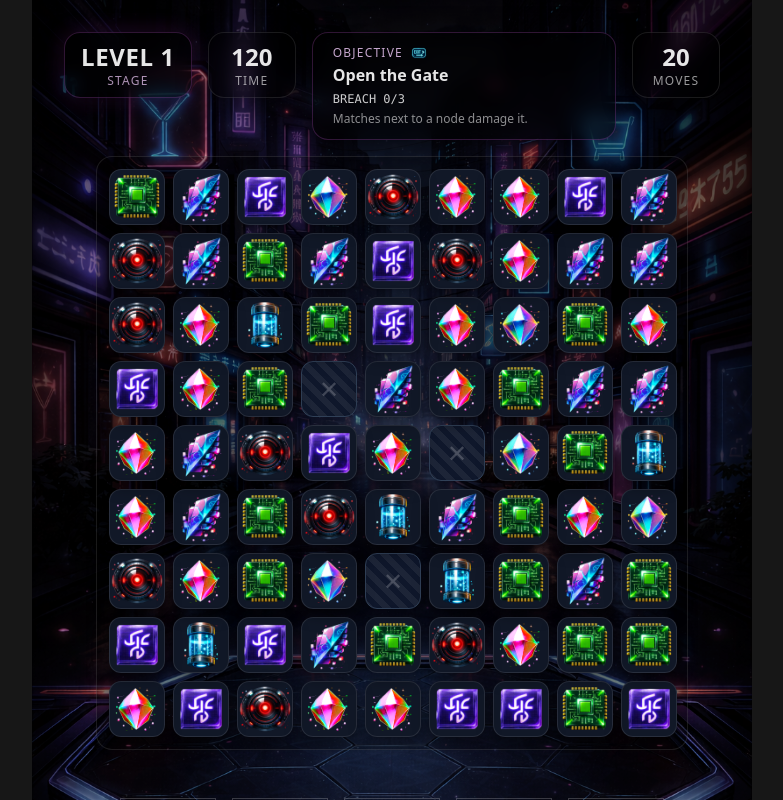
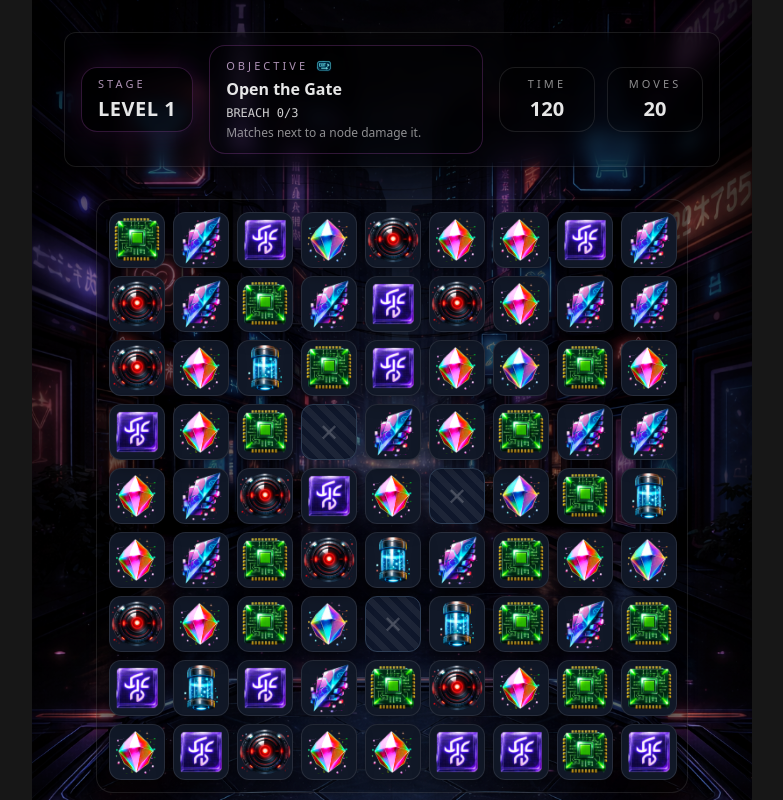
Before and after one commit to jan-ninh/match3-frontend, a React (Vite) app: page /game-map/play-game in a window 1280 px wide. Shown: the top 800 px of the page, without its empty margins (248-1031 px from the left). Built offline with nearby package versions, Linux system fonts and the light colour scheme; no server answers.

Commit message:
2nd version

```diff
--- a/src/features/playground/ui/GameContainer.tsx
+++ b/src/features/playground/ui/GameContainer.tsx
@@ -227,41 +227,53 @@ export default function GameContainer({ initialLevelId = 1 }: Props) {
   return (
     <div className="w-full">
       {eventLogPortal}
-      <div className="mb-4 flex items-start justify-between gap-4">
+      <div
+        data-ui="hud-bar"
+        className="mb-8 grid grid-cols-1 gap-3 rounded-xl border border-white/10 bg-black/40 backdrop-blur px-4 py-3 shadow-[0_16px_48px_rgba(0,0,0,0.55)] md:grid-cols-[auto_1fr_auto] md:items-center md:gap-4"
+      >
+        {/* LEFT: Level badge  */}
         <div
           data-ui="level-badge"
-          className="min-w-[112px] text-center rounded-2xl border border-fuchsia-400/20 bg-black/45 backdrop-blur px-4 py-2 shadow-[0_10px_30px_rgba(0,0,0,0.45),0_0_24px_rgba(217,70,239,0.16)]"
+          className="justify-self-start rounded-2xl border border-fuchsia-400/20 bg-black/45 px-4 py-2 shadow-[0_10px_30px_rgba(0,0,0,0.45),0_0_28px_rgba(217,70,239,0.16)]"
         >
-          <div className="text-2xl font-semibold text-white/90 tabular-nums tracking-wide">LEVEL {state.levelId}</div>
-          <div className="text-xs tracking-widest text-fuchsia-200/70 uppercase">Stage</div>
-        </div>
-        <div className="min-w-[88px] text-center rounded-2xl border border-white/10 bg-black/45 backdrop-blur px-4 py-2 shadow-[0_10px_30px_rgba(0,0,0,0.45)]">
-          <div className="text-2xl font-semibold text-white/90 tabular-nums">120</div>
-          <div className="text-xs tracking-widest text-white/60 uppercase">Time</div>
+          <div className="text-[11px] tracking-[0.28em] text-fuchsia-200/70 uppercase">Stage</div>
+          <div className="mt-0.5 text-xl font-semibold text-white/90 tabular-nums tracking-wide">LEVEL {state.levelId}</div>
         </div>
 
-        <div className="flex-1 rounded-2xl border border-fuchsia-400/20 bg-black/55 backdrop-blur px-5 py-3 shadow-[0_10px_30px_rgba(0,0,0,0.50)]">
-          <div className="text-xs tracking-widest text-fuchsia-200/80 uppercase flex items-center gap-2">
+        {/* CENTER: Objective (single calm panel) */}
+        <div data-ui="objective-panel" className="rounded-2xl border border-fuchsia-400/20 bg-black/35 px-4 py-3 shadow-[0_10px_30px_rgba(0,0,0,0.40)]">
+          <div className="flex items-center gap-2 text-[11px] tracking-[0.28em] text-fuchsia-200/70 uppercase">
             <span>Objective</span>
             <img src={signExitUrl} alt="" className="w-4 h-4 opacity-80" />
           </div>
-          <div className="mt-0.5 text-base font-semibold text-white/90">{state.gateOpen ? 'Gate opened' : 'Open the Gate'}</div>
-          <div data-ui="objective-meta" className="mt-1 flex flex-wrap items-center gap-x-4 gap-y-1 text-xs text-white/70">
+
+          <div className="mt-0.5 flex flex-wrap items-baseline gap-x-3 gap-y-1">
+            <div className="text-base font-semibold text-white/90">{state.gateOpen ? 'Gate opened' : 'Open the Gate'}</div>
+            {isWin ? <div className="text-emerald-300/90 font-semibold text-sm">WIN</div> : null}
+            {isLose ? <div className="text-rose-300/90 font-semibold text-sm">LOSE</div> : null}
+          </div>
+
+          <div className="mt-1 flex flex-wrap items-center gap-x-4 gap-y-1 text-xs text-white/70">
             <div className="font-mono text-white/80 tabular-nums">
               BREACH {breachDone}/{breachTotal}
             </div>
             <div className="text-white/55">Matches next to a node damage it.</div>
-            {isWin ? <div className="text-emerald-300/90 font-semibold">WIN — Gate open</div> : null}
-            {isLose ? <div className="text-rose-300/90 font-semibold">LOSE — out of moves</div> : null}
           </div>
         </div>
 
-        <div className="min-w-[88px] text-center rounded-2xl border border-white/10 bg-black/45 backdrop-blur px-4 py-2 shadow-[0_10px_30px_rgba(0,0,0,0.45)]">
-          <div className="text-2xl font-semibold text-white/90 tabular-nums">{state.movesLeft ?? '—'}</div>
-          <div className="text-xs tracking-widest text-white/60 uppercase">Moves</div>
+        {/* RIGHT: Stats (two equal chips) */}
+        <div data-ui="hud-stats" className="flex items-center justify-start gap-3 md:justify-self-end">
+          <div className="w-[96px] text-center rounded-2xl border border-white/10 bg-black/35 px-3 py-2 shadow-[0_10px_30px_rgba(0,0,0,0.40)]">
+            <div className="text-[11px] tracking-[0.28em] text-white/55 uppercase">Time</div>
+            <div className="mt-0.5 text-xl font-semibold text-white/90 tabular-nums">120</div>
+          </div>
+
+          <div className="w-[96px] text-center rounded-2xl border border-white/10 bg-black/35 px-3 py-2 shadow-[0_10px_30px_rgba(0,0,0,0.40)]">
+            <div className="text-[11px] tracking-[0.28em] text-white/55 uppercase">Moves</div>
+            <div className="mt-0.5 text-xl font-semibold text-white/90 tabular-nums">{state.movesLeft ?? '—'}</div>
+          </div>
         </div>
       </div>
-
       <div ref={gridRowRef} className="flex justify-center items-start">
         <Grid
           state={state}
--- a/src/gamelogic/engine/swapFlow.ts
+++ b/src/gamelogic/engine/swapFlow.ts
@@ -101,7 +101,12 @@ export function applySwapAnimDone(state: EngineState, token: number, mode: AnimD
 
     revertedBase = setPhase(revertedBase, 'swapBackAnimating', events);
 
-    const withAnim = beginAnim(revertedBase, 'swapBack', revertedBase.swapMs);
+    //Testing SwapBack
+    const SWAP_BACK_FACTOR = 0.4;
+    const SWAP_BACK_MIN_MS = 80;
+    const swapBackMs =
+      revertedBase.swapMs === 0 ? 0 : Math.min(revertedBase.swapMs, Math.max(SWAP_BACK_MIN_MS, Math.round(revertedBase.swapMs * SWAP_BACK_FACTOR)));
+    const withAnim = beginAnim(revertedBase, 'swapBack', swapBackMs);
     events.push({ type: 'swapBack', from, to });
 
     const withEvents = pushEvents(withAnim, events);
```
